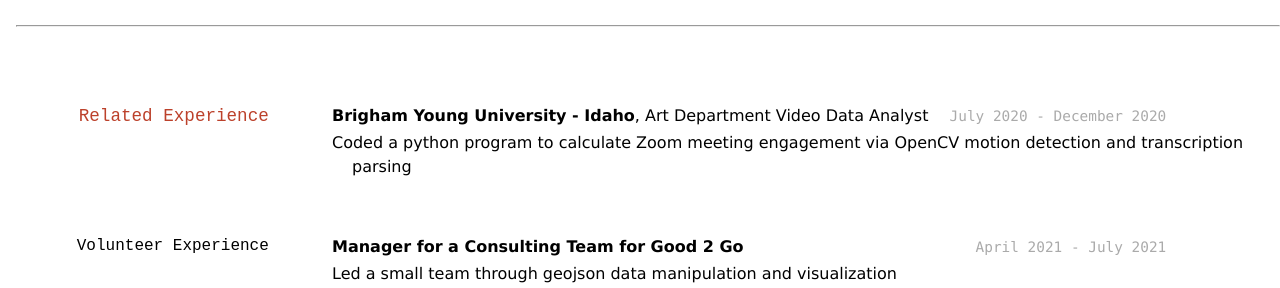
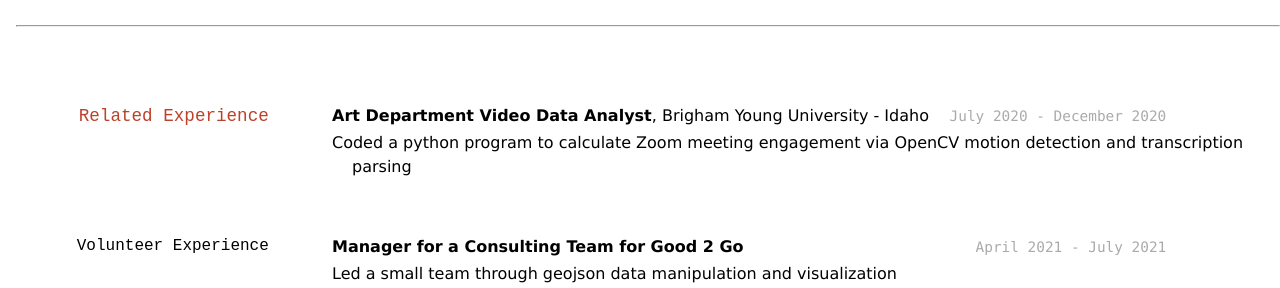
Before and after one commit to BrianGrant-Data/Resume, a Jekyll site: the page built from docs/index.md, in a window 1280 px wide. Shown: the part 694-982 px from the top of the page. Built offline with Jekyll 4.4.1, drawn with Linux system fonts in a browser that asks for light colours.

Commit message:
Changed work experience format
Changed the order of the words to highlight the title instead of the location.

```diff
--- a/docs/index.md
+++ b/docs/index.md
@@ -46,7 +46,7 @@
 ## Related Experience
 
 `July 2020 -  December 2020`
-__Brigham Young University - Idaho__, Art Department Video Data Analyst
+__Art Department Video Data Analyst__, Brigham Young University - Idaho
 - Coded a python program to calculate Zoom meeting engagement via OpenCV motion detection and transcription parsing
 
 
```
